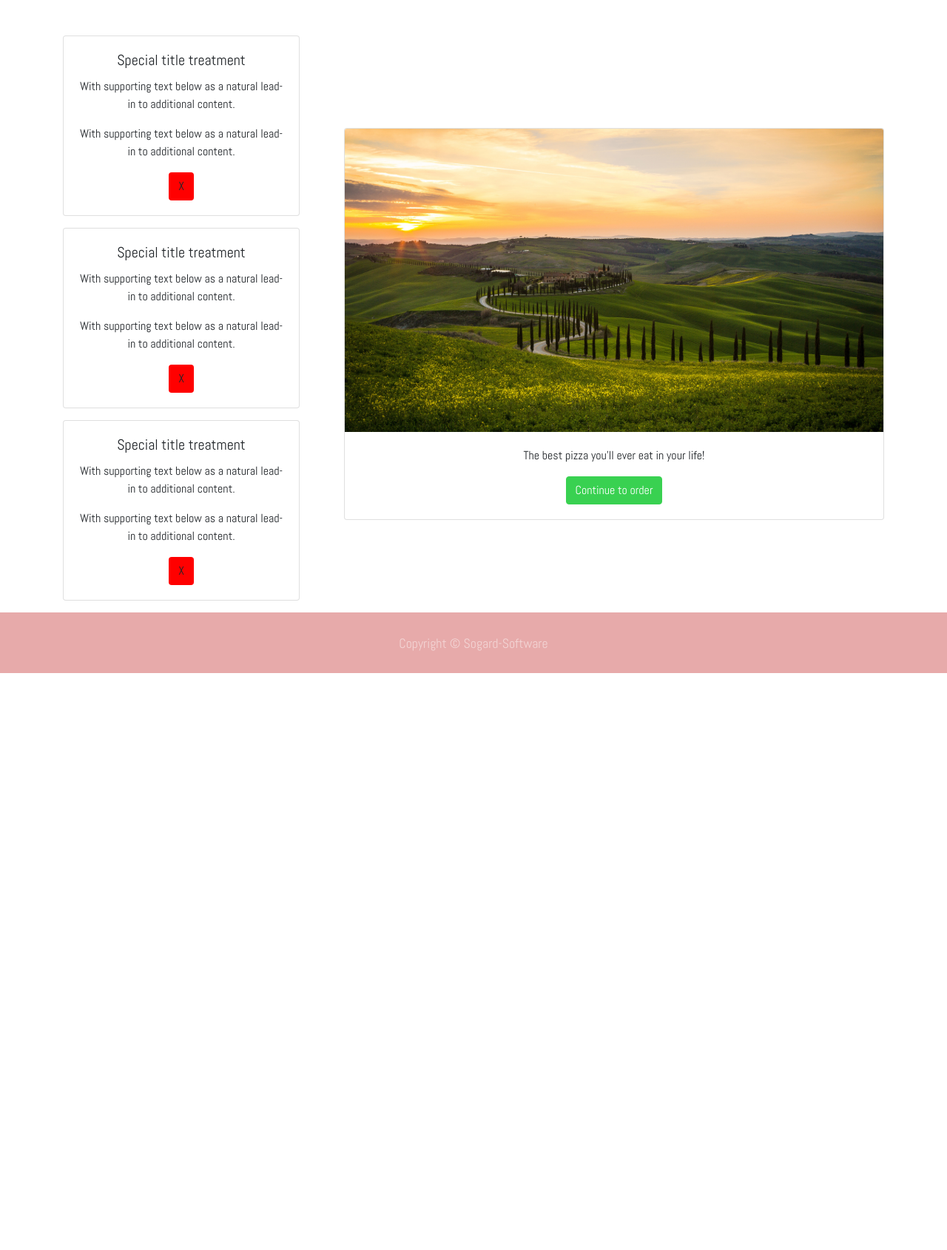
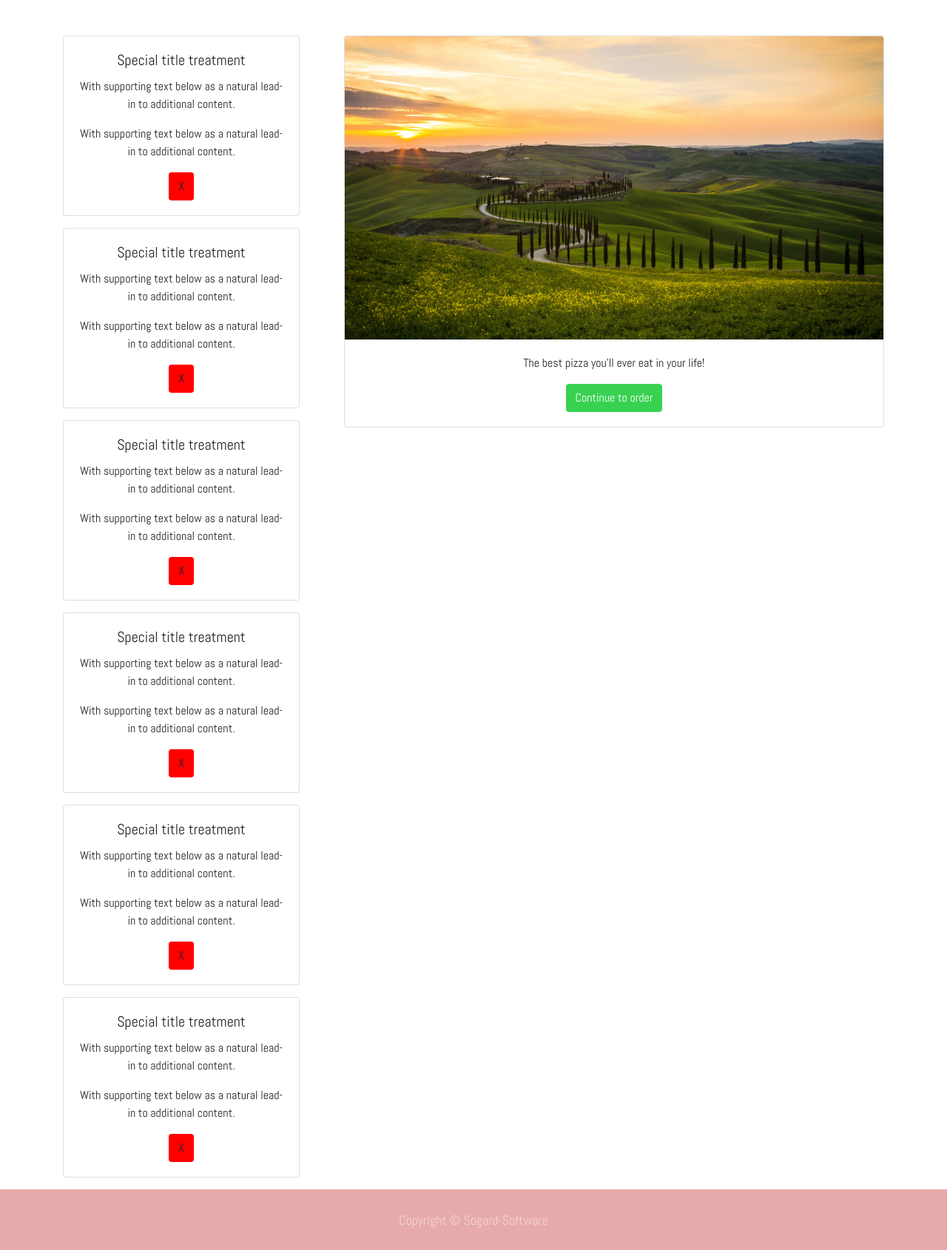
Before and after one commit to DaculLiber/pizza, a Django app: page /basket/ in a window 1280 px wide. Shown: the part 87-1777 px from the top of the page at 74% size. Before the commit the page ends 997 px from the top, so only its background shows below. Run offline with Django 3.2, Linux system fonts and the light colour scheme; a user stored in the database is signed in; some libraries are stand-ins or nearby versions.

Commit message:
Working on the basket thing

```diff
--- a/main/templates/main/basket.html
+++ b/main/templates/main/basket.html
@@ -5,6 +5,16 @@
     Pizza
 {% endblock %}
 
+{% block meta_block %}
+
+<script>
+
+    retrievedData = localStorage.getItem("basket_content");
+    console.log("MERGE FAZA", JSON.parse(retrievedData));
+
+</script>
+
+{% endblock %}
 
 {% block body %}
 
@@ -39,9 +49,39 @@
                     <button class="btn" style="background-color: red;">X</button>
                 </div>
             </div>
+
+            <div class="card mb-3 text-center" style="width: 20rem;">
+                <div class="card-body">
+                    <h5 class="card-title">Special title treatment</h5>
+                    <p class="card-text">With supporting text below as a natural lead-in to additional content.</p>
+                    <p class="card-text">With supporting text below as a natural lead-in to additional content.</p>
+                    <button class="btn" style="background-color: red;">X</button>
+                </div>
+            </div>
+
+            <div class="card mb-3 text-center" style="width: 20rem;">
+                <div class="card-body">
+                    <h5 class="card-title">Special title treatment</h5>
+                    <p class="card-text">With supporting text below as a natural lead-in to additional content.</p>
+                    <p class="card-text">With supporting text below as a natural lead-in to additional content.</p>
+                    <button class="btn" style="background-color: red;">X</button>
+                </div>
+            </div>
+
+            <div class="card mb-3 text-center" style="width: 20rem;">
+                <div class="card-body">
+                    <h5 class="card-title">Special title treatment</h5>
+                    <p class="card-text">With supporting text below as a natural lead-in to additional content.</p>
+                    <p class="card-text">With supporting text below as a natural lead-in to additional content.</p>
+                    <button class="btn" style="background-color: red;">X</button>
+                </div>
+            </div>
+
+
+
         </div>
 
-        <div class="col-lg-8 my-auto">
+        <div class="col-lg-8">
 
             <div class="card text-center">
                 <img class="card-img-top" src="{% static 'main/img/toscana.jpg' %}" alt="Card image cap">
--- a/main/templates/main/menu.html
+++ b/main/templates/main/menu.html
@@ -20,7 +20,11 @@
                 <p class="card-text">{{pizza.description}}</p>
                 <p class="card-text">Price: {{pizza.price}}</p>
                 </div>
+                {% if logged_in %}
                 <button onclick="add_to_basket('{{ forloop.counter0 }}')" class="btn btn-primary">Add to basket!</button>
+                {% else %}
+                <a href="/login" class="btn btn-primary">Log in to order!</a>
+                {% endif %}
             </div>
         </div>
     {% endfor %}
--- a/main/views.py
+++ b/main/views.py
@@ -32,7 +32,10 @@ def menu(request):
 		context = {"pizzas":pizzas, "staff":"yes"}
 		return render(request, "main/menu_staff.html", context)
 	else:
-		context = {"pizzas":pizzas}
+		if request.user.is_authenticated:
+			context = {"pizzas":pizzas, "logged_in":True}
+		else:
+			context = {"pizzas":pizzas}
 		return render(request, "main/menu.html", context)
 
 @authenticatedOnly
```
Also changed, not shown: db.sqlite3.
